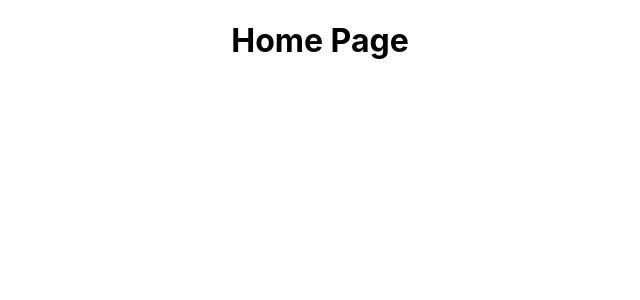
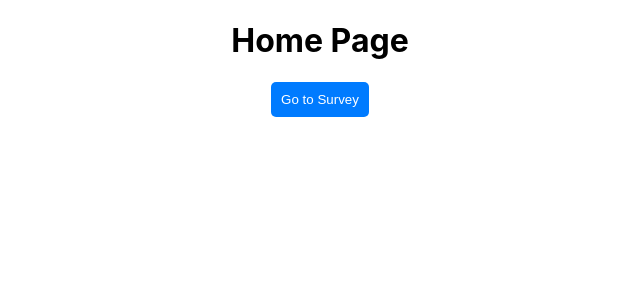
Before and after one commit to olivia-folliard/henhacks2025, a React (Create React App) app: page / in a window 1280 px wide. Shown: the top 300 px of the page, without its empty margins (320-960 px from the left). Built offline with nearby package versions, Linux system fonts and the light colour scheme.

Commit message:
with a button!

```diff
--- a/src/App.js
+++ b/src/App.js
@@ -1,19 +1,17 @@
 import "./App.css";
 import React from "react";
-import { BrowserRouter as Router, Route, Routes } from "react-router-dom";
+  import { HashRouter as Router, Route, Routes } from "react-router-dom";
 import Home from "./components/Home";
 import Survey from "./components/Survey";
 
 function App() {
   return (
-    <Router>
       <div className="App">
         <Routes>
           <Route path="/" element={<Home />} />
           <Route path="/survey" element={<Survey />} />
         </Routes>
       </div>
-    </Router>
   );
 }
 
--- a/src/components/Home.js
+++ b/src/components/Home.js
@@ -1,10 +1,24 @@
 import React from "react";
-
+import { Link } from "react-router-dom";
 
 function Home() {
   return (
     <div>
       <h1>Home Page</h1>
+      <Link to="/survey">
+        <button
+          style={{
+            padding: "10px",
+            backgroundColor: "#007bff",
+            color: "white",
+            border: "none",
+            borderRadius: "5px",
+            cursor: "pointer",
+          }}
+        >
+          Go to Survey
+        </button>
+      </Link>
     </div>
   );
 }
--- a/src/index.js
+++ b/src/index.js
@@ -3,12 +3,15 @@ import ReactDOM from 'react-dom/client';
 import './index.css';
 import App from './App';
 import reportWebVitals from './reportWebVitals';
+import { HashRouter} from "react-router-dom";
 
 const root = ReactDOM.createRoot(document.getElementById('root'));
 root.render(
+  <HashRouter hashtype = "hashbang">
   <React.StrictMode>
     <App />
   </React.StrictMode>
+  </HashRouter>
 );
 
 // If you want to start measuring performance in your app, pass a function
```
Also changed, not shown: src/pages/welcome.js (deleted), src/pages/welcome.tsx (added).
